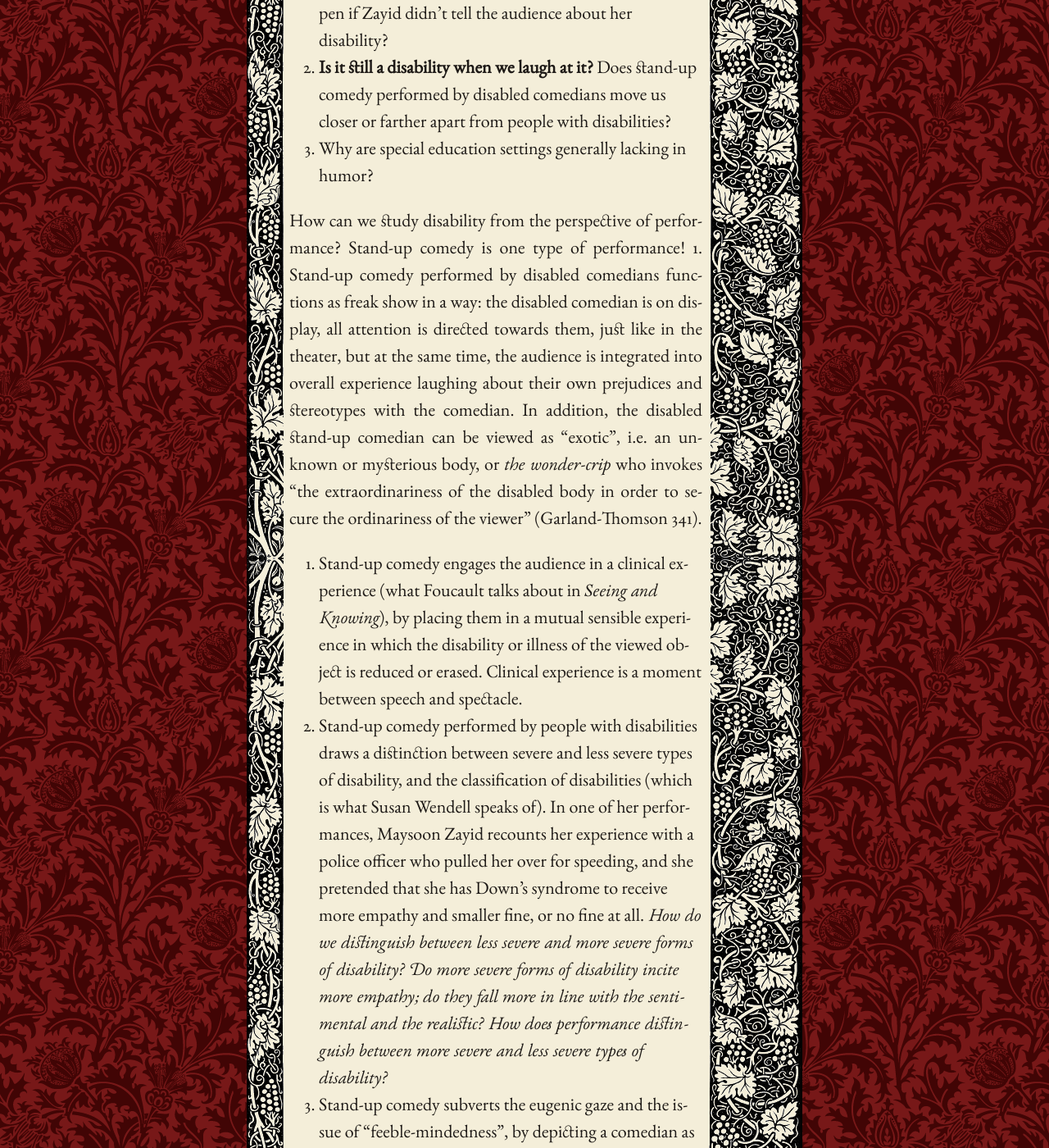
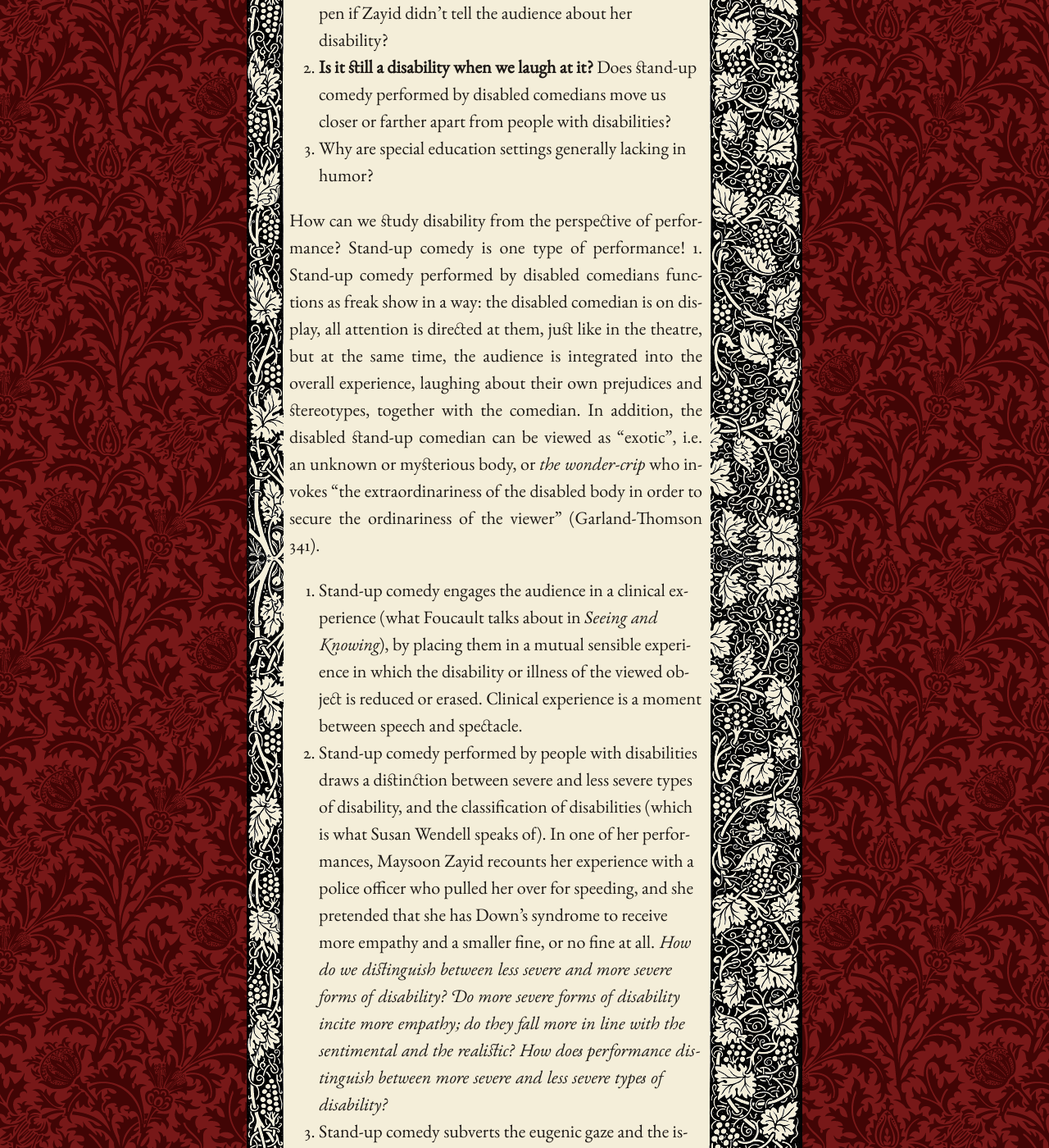
Before and after one commit to mpasovic/majapasovic.org, a Jekyll site: the page built from _posts/2012-06-24-disability-and-humor.md, in a window 1280 px wide and 1400 px high, scrolled down 2280 px. Shown: the whole window at 82% size. Built offline with Jekyll 4.4.1, drawn with Linux system fonts in a browser that asks for light colours; nearby versions of some CDN libraries; some of the changed lines change nothing that is shown; some of the changed text lies outside the part shown.

Commit message:
Updated 2012-06-24-disability-and-humor.md

```diff
--- a/_posts/2012-06-24-disability-and-humor.md
+++ b/_posts/2012-06-24-disability-and-humor.md
@@ -57,10 +57,10 @@ Some of the questions that seem to be inevitable when analyzing disability thoru
 How can we study disability from the perspective of performance?
 Stand-up comedy is one type of performance! 1. Stand-up comedy performed
 by disabled comedians functions as freak show in a way: the disabled
-comedian is on display, all attention is directed towards them, just
-like in the theater, but at the same time, the audience is integrated
-into overall experience laughing about their own prejudices and
-stereotypes with the comedian. In addition, the disabled stand-up
+comedian is on display, all attention is directed at them, just
+like in the theatre, but at the same time, the audience is integrated
+into the overall experience, laughing about their own prejudices and
+stereotypes, together with the comedian. In addition, the disabled stand-up
 comedian can be viewed as “exotic”, i.e. an unknown or mysterious body,
 or *the wonder-crip* who invokes “the extraordinariness of the disabled
 body in order to secure the ordinariness of the viewer” (Garland-Thomson
@@ -77,19 +77,19 @@ body in order to secure the ordinariness of the viewer” (Garland-Thomson
     speaks of). In one of her performances, Maysoon Zayid recounts her
     experience with a police officer who pulled her over for speeding,
     and she pretended that she has Down’s syndrome to receive more
-    empathy and smaller fine, or no fine at all. *How do we distinguish
+    empathy and a smaller fine, or no fine at all. *How do we distinguish
     between less severe and more severe forms of disability? Do more
     severe forms of disability incite more empathy; do they fall more in
     line with the sentimental and the realistic? How does performance
     distinguish between more severe and less severe types of
     disability?*
 3.  Stand-up comedy subverts the eugenic gaze and the issue of
-    “feeble-mindedness”, by depicting a comedian as normal-functioning
+    “feeble-mindedness”, by depicting a comedian as a normal-functioning
     and intellectually competent individual who shares similar life
-    experiences as the majority of people in a society. The same happens
-    in the theater, where a disabled actor functions normally in a
+    experiences as the majority of people in society. The same happens
+    in the theatre, where a disabled actor functions normally in a
     rearranged setting.
-4.  In most, if not all performance including people with disabilities,
+4.  In most, if not all performances that involve people with disabilities,
     we have the “hegemonic mode of representation, i.e. a combination of
     the exotic and wondrous” (McRuer, *Crip Eye for the Normate Guy*,
     192), or as Garland-Thomson states: “something that satiates the
```
